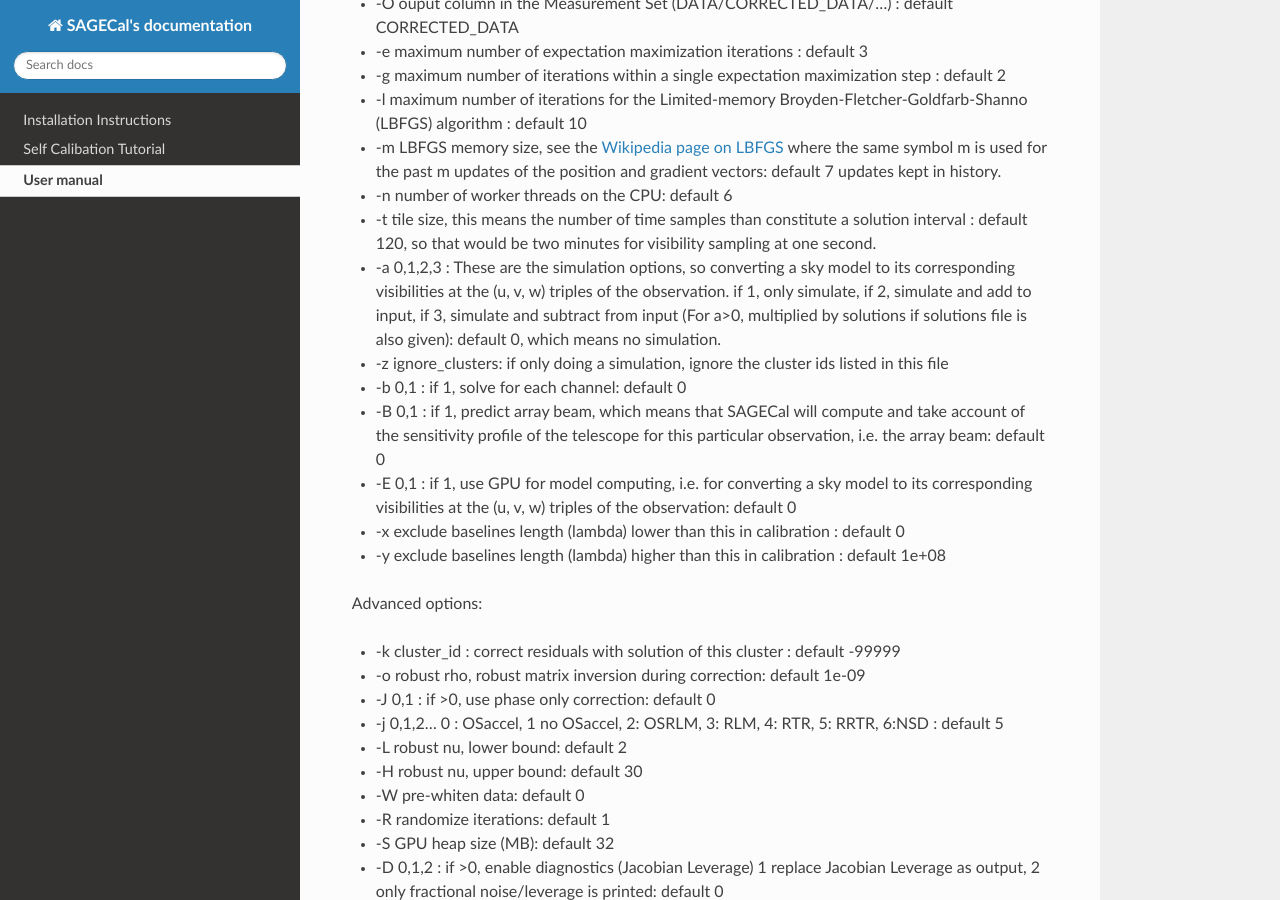
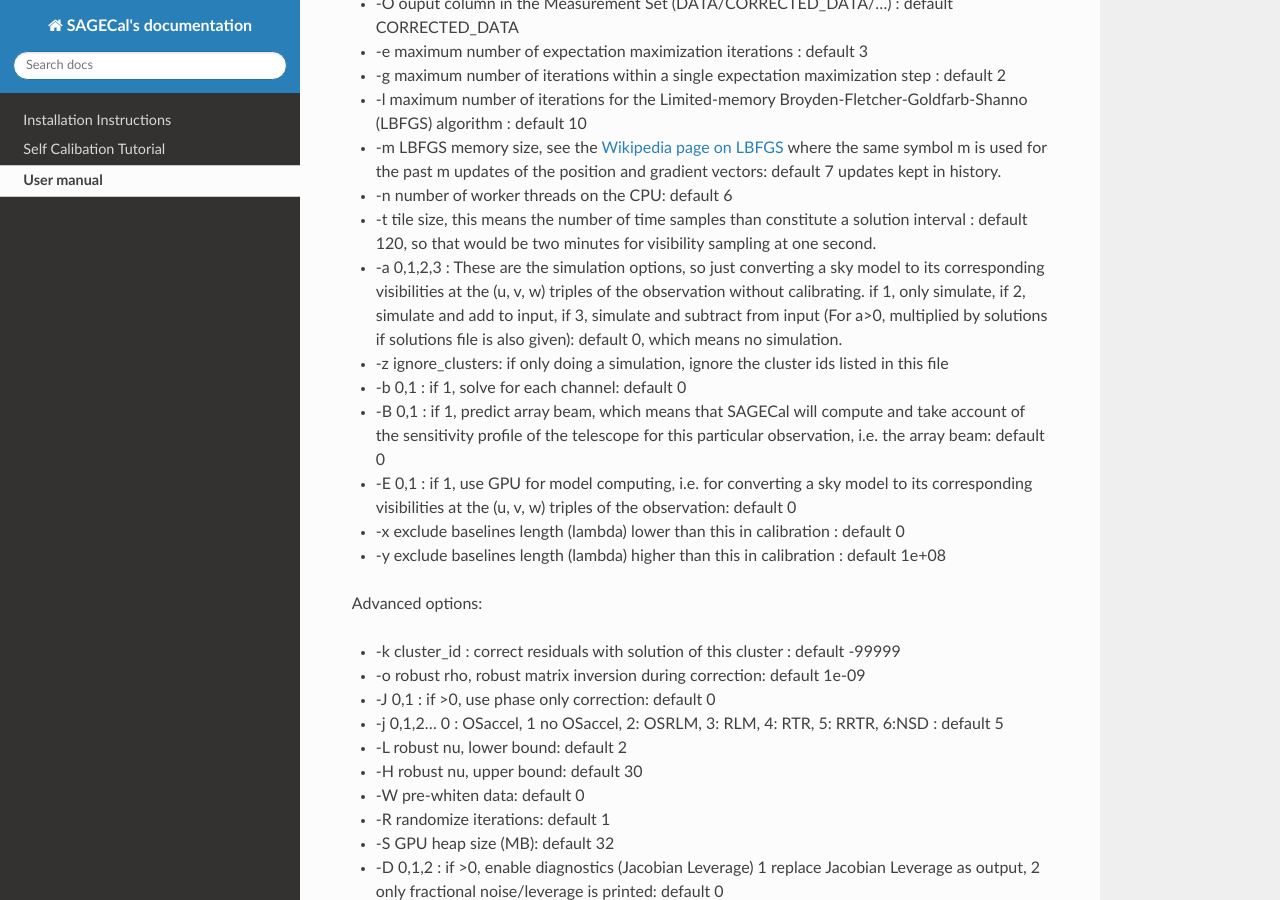
Before and after one commit to nlesc-dirac/sagecal, a Sphinx documentation site: the page built from Docs/source/user_manual.rst, in a window 1280 px wide and 900 px high, scrolled down 480 px. Built offline with Sphinx 7.4.7 and the Read the Docs theme 2.0.0, drawn with Linux system fonts in a browser that asks for light colours.

Commit message:
Without calibrating part was added for the -a > 0 simulation options, to make that clearer.

```diff
--- a/Docs/source/user_manual.rst
+++ b/Docs/source/user_manual.rst
@@ -25,7 +25,7 @@
 - -m LBFGS memory size, see the `Wikipedia page on LBFGS`_ where the same symbol m is used for the past m updates of the position and gradient vectors: default 7 updates kept in history.
 - -n number of worker threads on the CPU: default 6
 - -t tile size, this means the number of time samples than constitute a solution interval : default 120, so that would be two minutes for visibility sampling at one second.
-- -a 0,1,2,3 : These are the simulation options, so converting a sky model to its corresponding visibilities at the (u, v, w) triples of the observation. if 1, only simulate, if 2, simulate and add to input, if 3, simulate and subtract from input (For a>0, multiplied by solutions if solutions file is also given): default 0, which means no simulation.
+- -a 0,1,2,3 : These are the simulation options, so just converting a sky model to its corresponding visibilities at the (u, v, w) triples of the observation without calibrating. if 1, only simulate, if 2, simulate and add to input, if 3, simulate and subtract from input (For a>0, multiplied by solutions if solutions file is also given): default 0, which means no simulation.
 - -z ignore_clusters: if only doing a simulation, ignore the cluster ids listed in this file
 - -b 0,1 : if 1, solve for each channel: default 0
 - -B 0,1 : if 1, predict array beam, which means that SAGECal will compute and take account of the sensitivity profile of the telescope for this particular observation, i.e. the array beam: default 0
```
